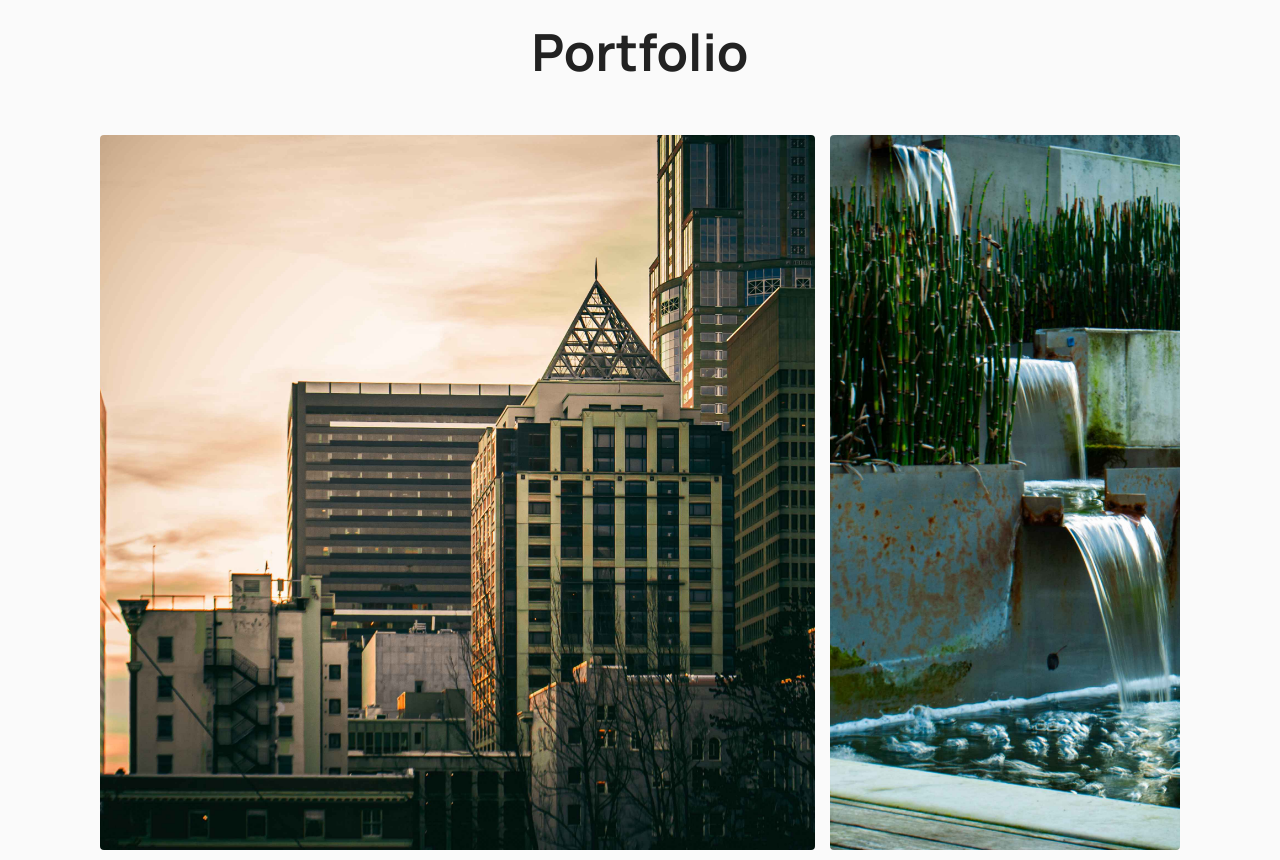
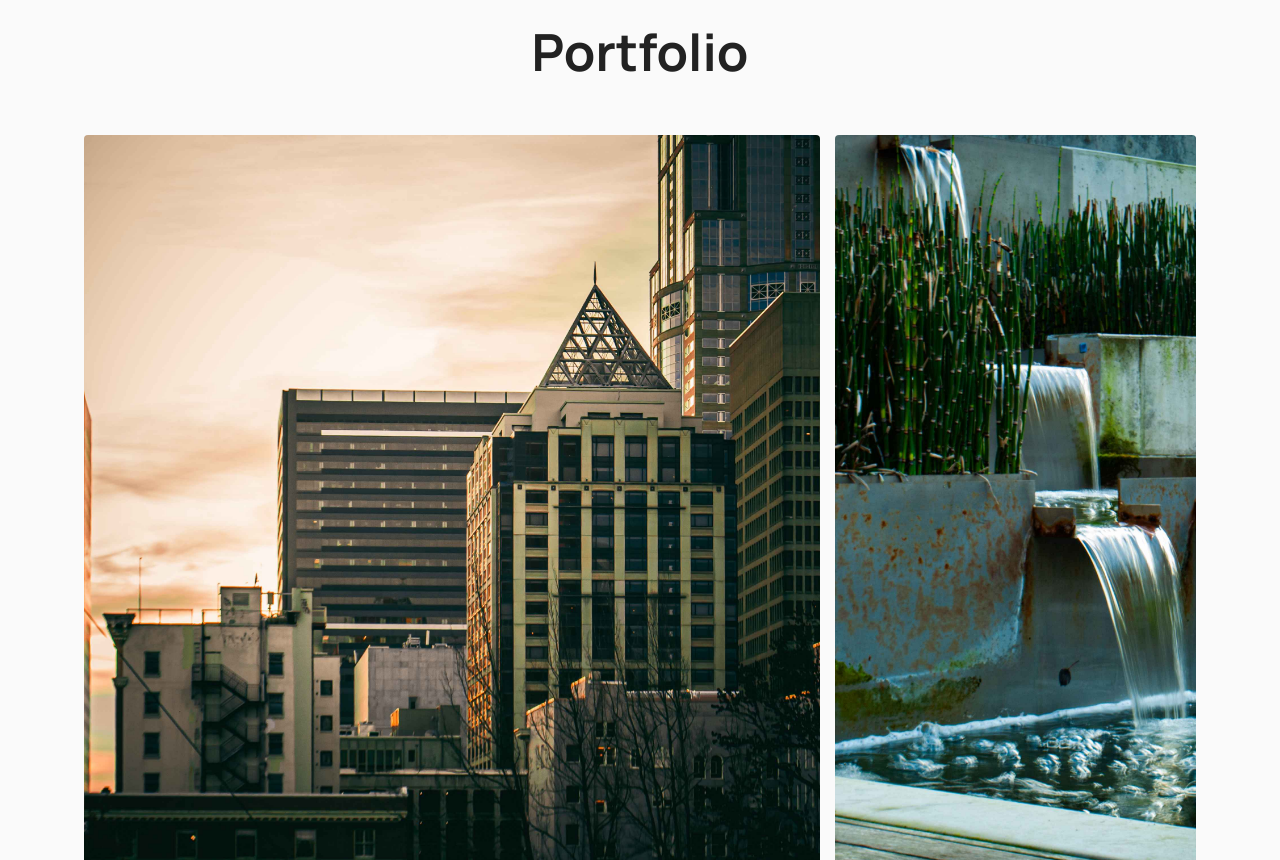
Before and after one commit to nazimzee8/Photography_Website, a React (Create React App) app in the folder my-website/: page / in a window 1280 px wide. Shown: the part 1940-2800 px from the top of the page. Built offline with nearby package versions, Linux system fonts and the light colour scheme.

Commit message:
More adjustments.

```diff
--- a/my-website/src/App.css
+++ b/my-website/src/App.css
@@ -106,21 +106,23 @@ body { font-family: var(--font-sans); color: #222; line-height: 1.7; }
     flex-wrap: wrap;
     gap: 15px;
     margin: 60px auto 0;
-    max-width: 1400px; /* Increased slightly for larger screens */
+    max-width: 1400px;
     width: 100%;
     justify-content: center;
 }
 
 .hero-img {
-    /* To keep the portrait look from your first image:
-       Use a 3/4 aspect ratio and cap the width so it doesn't stretch
-    */
-    flex: 0 1 calc(25% - 15px);
-    min-width: 200px;
-    max-width: 320px;
-    aspect-ratio: 3 / 4;
+    flex: 0 1 calc(25% - 15px); /* Changed from 1 to 0 to prevent forced stretching */
+    min-width: 220px;
+    max-width: 320px;           /* Caps size on large displays */
+    aspect-ratio: 3 / 4;        /* Maintains vertical integrity */
     object-fit: cover;
     border-radius: 4px;
+    transition: transform 0.3s ease;
+}
+
+.hero-img:hover {
+    transform: translateY(-5px);
 }
 
 /* --- ABOUT SECTION --- */
@@ -252,15 +254,16 @@ body { font-family: var(--font-sans); color: #222; line-height: 1.7; }
 .portfolio-grid-7 img {
     flex: 0 1 calc(33.333% - 15px);
     min-width: 250px;
-    max-width: 350px;
-    aspect-ratio: 3 / 4; /* Maintaining portrait consistency */
+    max-width: 380px;
+    aspect-ratio: 3 / 4;
     object-fit: cover;
     border-radius: 4px;
 }
 
+/* Featured Large Image */
 .portfolio-grid-7 img:nth-child(1) {
     flex: 0 1 calc(66.666% - 15px);
-    max-width: 715px;
+    max-width: 775px;
     aspect-ratio: 1 / 1;
 }
 
@@ -308,7 +311,7 @@ body { font-family: var(--font-sans); color: #222; line-height: 1.7; }
     .nav-menu { margin-top: 15px; }
 
     .hero-img, .portfolio-grid-7 img {
-        flex: 1 1 calc(50% - 15px);
+        flex: 1 1 calc(50% - 15px); /* Switch to 2 columns */
         max-width: none;
     }
 
```
